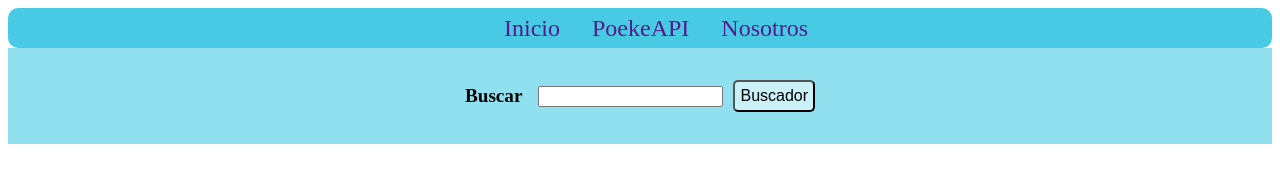
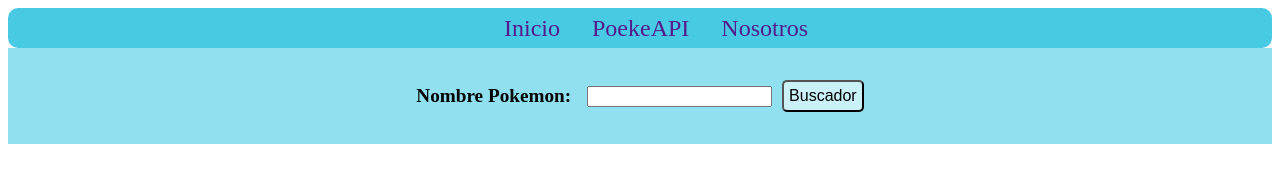
Before and after one commit to MiguelSerralde/rick-morty, a plain HTML site: page index.html in a window 1280 px wide. Drawn offline with Linux system fonts and the light colour scheme; no server answers.

Commit message:
labelSearch

```diff
--- a/index.html
+++ b/index.html
@@ -15,7 +15,7 @@
         </nav>
     </header>
     <div class="search">
-            <span class="search-label">Buscar</span>
+            <span class="search-label">Nombre Pokemon:</span>
             <input type="text">
             <button class="search-button">Buscador</button>
         </div>
```
